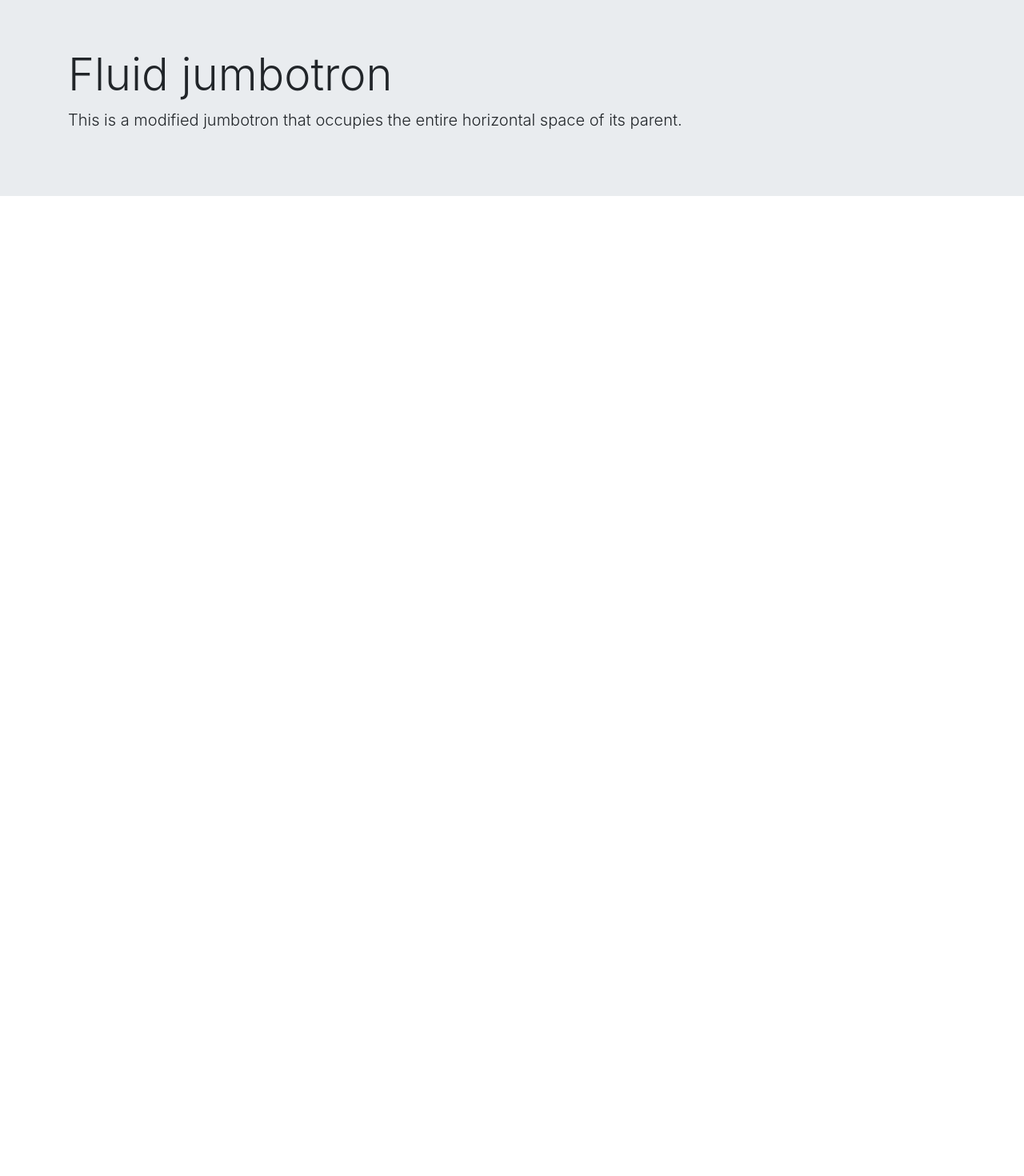
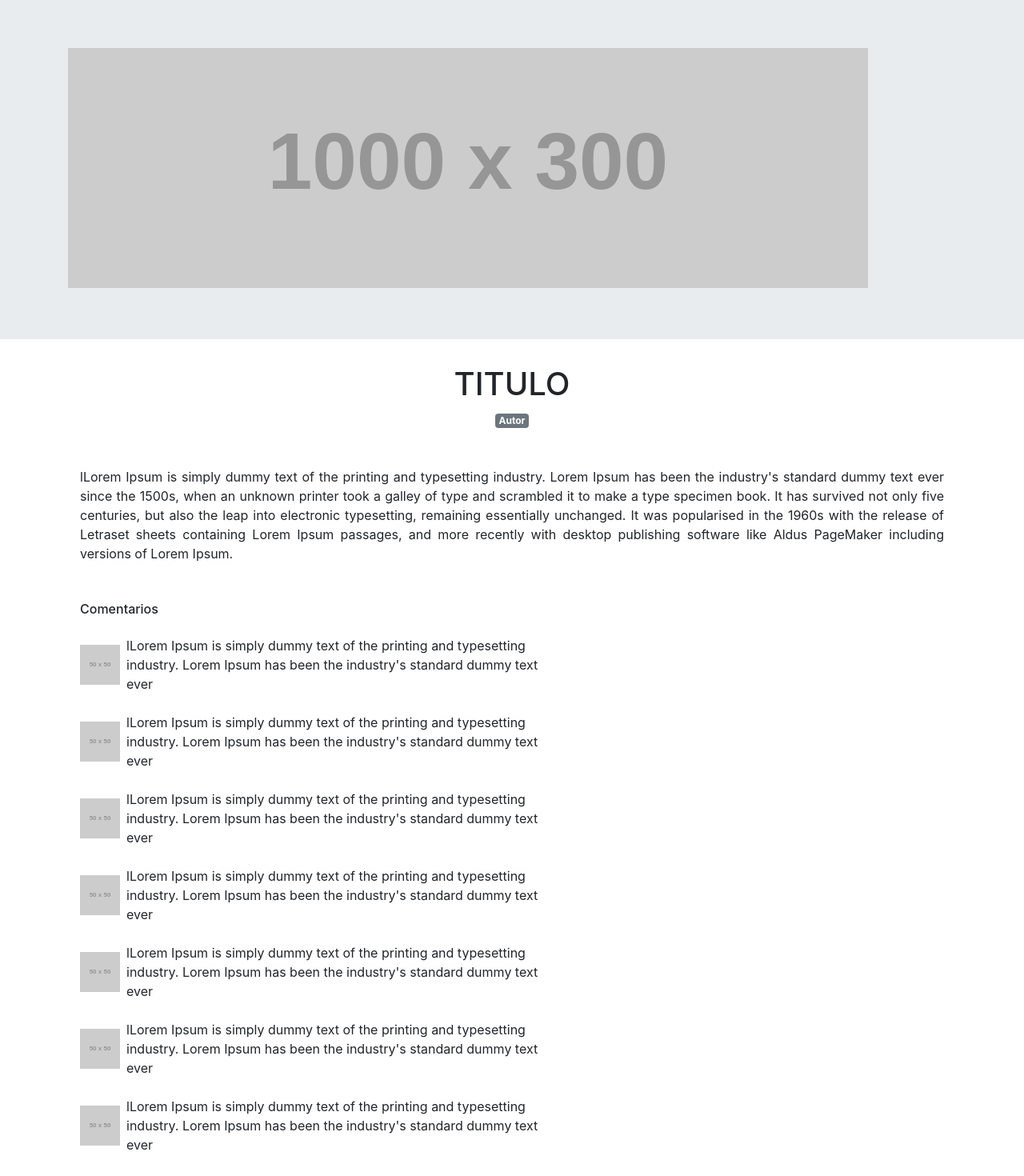
Before and after one commit to cionagi/FvApp, a React (Create React App) app: page /posts/9 in a window 1280 px wide. Shown: the part 60-1530 px from the top of the page at 80% size. Before the commit the page ends 800 px from the top, so only its background shows below. Built offline with nearby package versions, Linux system fonts and the light colour scheme.

Commit message:
Add components post and comments

```diff
--- /dev/null
+++ b/src/components/ComentPost.js
@@ -0,0 +1,29 @@
+//Dependency
+import React, { Component } from 'react'
+
+//Components
+//Assets
+
+class ComentPost extends Component {
+  render() {
+    return (
+      <div className={'row'}>
+        <div className={'col-12'}>
+          <div className={'d-inline-flex align-items-center mt-2'}>
+            <div>
+              <img src={'https://via.placeholder.com/50x50'} />
+            </div>
+            <div>
+              <p className={'m-2 w-50'}>
+                lLorem Ipsum is simply dummy text of the printing and typesetting industry. Lorem Ipsum has been the industry's standard dummy text
+                ever
+              </p>
+            </div>
+          </div>
+        </div>
+      </div>
+    )
+  }
+}
+
+export default ComentPost
--- a/src/screens/Posts.js
+++ b/src/screens/Posts.js
@@ -1,5 +1,6 @@
 //Dependency
 import React, { Component } from 'react'
+import ComentPost from '../components/ComentPost'
 
 //Components
 //Assets
@@ -10,8 +11,34 @@ class Posts extends Component {
       <>
         <div className="jumbotron jumbotron-fluid">
           <div className="container">
-            <h1 className="display-4">Fluid jumbotron</h1>
-            <p className="lead">This is a modified jumbotron that occupies the entire horizontal space of its parent.</p>
+            <img src={'https://via.placeholder.com/1000x300'} />
+          </div>
+        </div>
+        <div className={'container'}>
+          <div className={'col-12 text-center'}>
+            <h1>TITULO</h1>
+            <span className="badge badge-secondary">Autor</span>
+          </div>
+          <div className={'col-12'}>
+            <p className={'my-5 text-justify'}>
+              lLorem Ipsum is simply dummy text of the printing and typesetting industry. Lorem Ipsum has been the industry's standard dummy text ever
+              since the 1500s, when an unknown printer took a galley of type and scrambled it to make a type specimen book. It has survived not only
+              five centuries, but also the leap into electronic typesetting, remaining essentially unchanged. It was popularised in the 1960s with the
+              release of Letraset sheets containing Lorem Ipsum passages, and more recently with desktop publishing software like Aldus PageMaker
+              including versions of Lorem Ipsum.
+            </p>
+          </div>
+          <div className={'col-12'}>
+            <h6>Comentarios</h6>
+            <ComentPost />
+            <ComentPost />
+            <ComentPost />
+            <ComentPost />
+            <ComentPost />
+            <ComentPost />
+            <ComentPost />
+            <ComentPost />
+            <ComentPost />
           </div>
         </div>
       </>
```
Also changed, not shown: package.json (+5 -5 lines).
